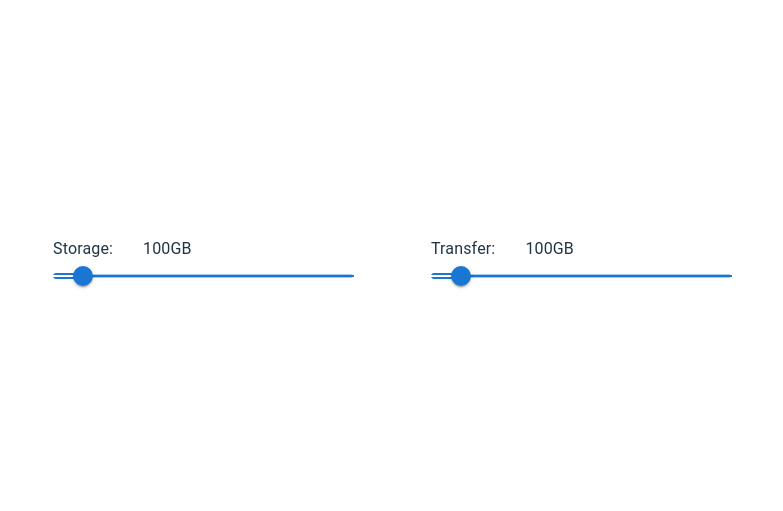
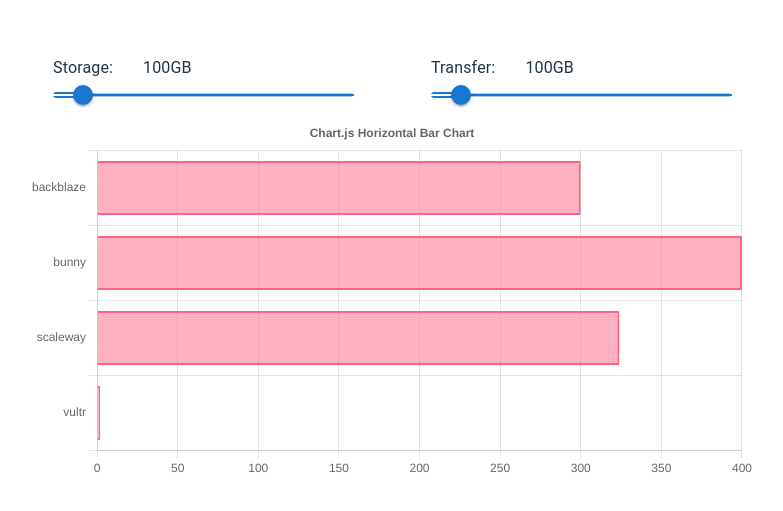
Before and after one commit to Githi54/echarts_calculator_react, a React (Vite) app: page / in a window 1280 px wide. Shown: the part 133-644 px from the top of the page, without its empty margins (248-1031 px from the left). Built offline with nearby package versions, Linux system fonts and the light colour scheme.

Commit message:
added charts

```diff
--- a/package.json
+++ b/package.json
@@ -15,10 +15,12 @@
     "@emotion/react": "^11.10.5",
     "@emotion/styled": "^11.10.5",
     "@mui/material": "^5.11.8",
+    "chart.js": "^4.2.1",
     "echarts": "^5.4.1",
     "echarts-for-react": "^3.0.2",
     "gh-pages": "^5.0.0",
     "react": "^18.2.0",
+    "react-chartjs-2": "^5.2.0",
     "react-dom": "^18.2.0",
     "react-range": "^1.8.14",
     "save-dev": "^0.0.1-security"
--- a/src/App.tsx
+++ b/src/App.tsx
@@ -2,6 +2,7 @@
 import { useState } from "react";
 import "./App.css";
 import { DiscreteSlider } from "./components/DiscreteSlider";
+import { HorizontalCharts } from "./components/HorizontalCharts";
 
 function App() {
   const [storageCount, setStorageCount] = useState<number | number[]>(100);
@@ -25,6 +26,7 @@
           <DiscreteSlider setMemoryCount={setTransferCount} />
         </Container>
       </Box>
+      <HorizontalCharts />
     </div>
   );
 }
--- /dev/null
+++ b/src/components/HorizontalCharts/HorizontalCharts.tsx
@@ -0,0 +1,52 @@
+import {
+  Chart as ChartJS,
+  CategoryScale,
+  LinearScale,
+  BarElement,
+  Title,
+  Tooltip,
+  Legend,
+} from 'chart.js';
+import { Bar } from 'react-chartjs-2';
+
+ChartJS.register(
+  CategoryScale,
+  LinearScale,
+  BarElement,
+  Title,
+  Tooltip,
+);
+
+export const options = {
+  indexAxis: 'y' as const,
+  elements: {
+    bar: {
+      borderWidth: 2,
+    },
+  },
+  responsive: true,
+  plugins: {
+    title: {
+      display: true,
+      text: 'Chart.js Horizontal Bar Chart',
+    },
+  },
+};
+
+const labels = ['backblaze', 'bunny', 'scaleway', ' vultr'];
+
+export const data = {
+  labels,
+  datasets: [
+    {
+      label: 'Price',
+      data: [300, 400, 324, 2],
+      borderColor: 'rgb(255, 99, 132)',
+      backgroundColor: 'rgba(255, 99, 132, 0.5)',
+    },
+  ],
+};
+
+export function HorizontalCharts() {
+  return <Bar options={options} data={data} />;
+}
--- /dev/null
+++ b/src/components/HorizontalCharts/index.ts
@@ -0,0 +1 @@
+export * from './HorizontalCharts';
```
Also changed, not shown: 1 other file (tests, documents, lock files or other folders).
